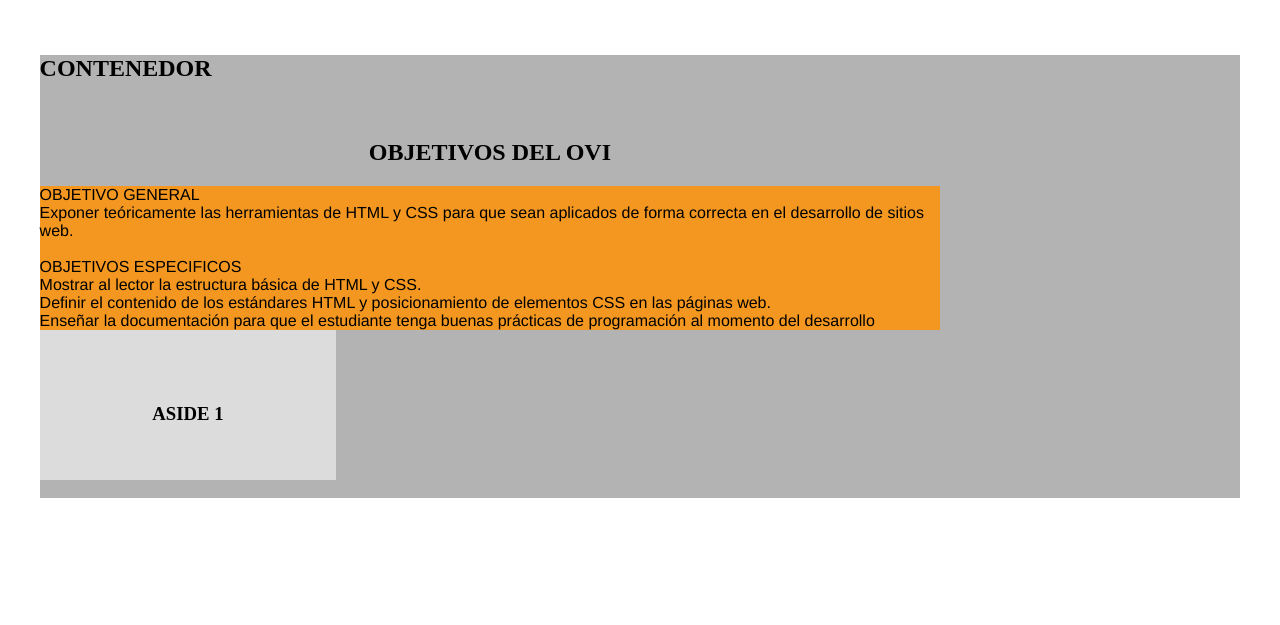
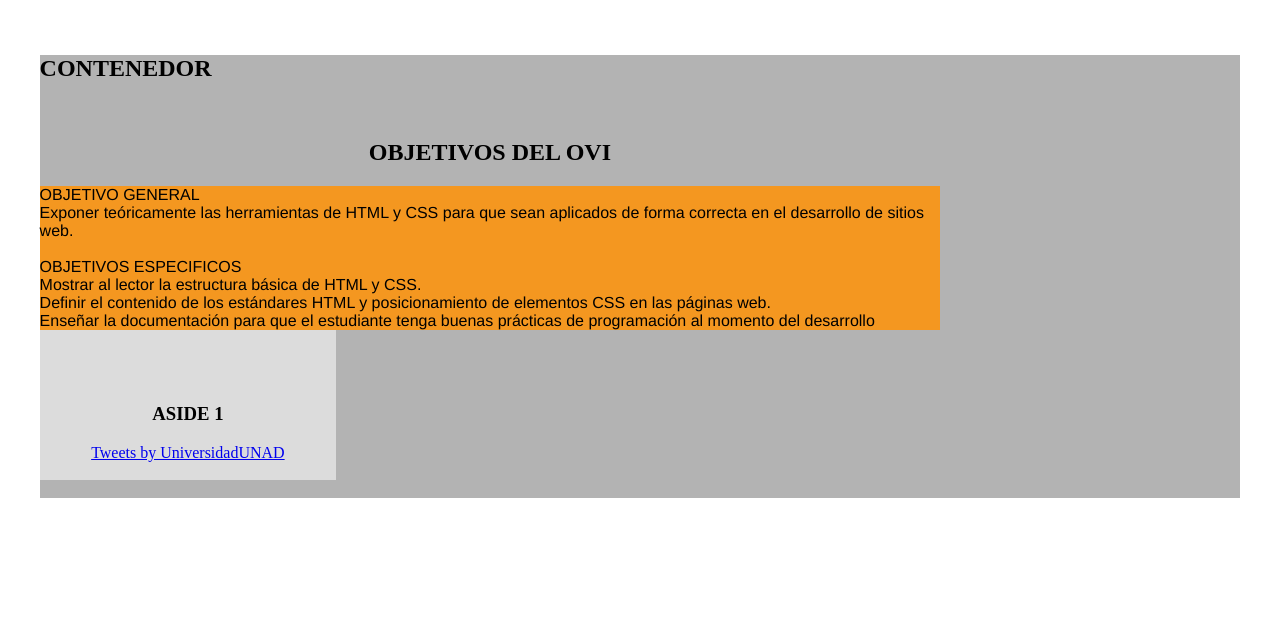
Before and after one commit to harvey6412/OviGrupo78, a plain HTML site: page Pagina1.html in a window 1280 px wide. Shown: the part 175-800 px from the top of the page. Drawn offline with Linux system fonts and the light colour scheme.

Commit message:
Version 1.1
Twiter Unad. 23-10-19

```diff
--- a/Pagina1.html
+++ b/Pagina1.html
@@ -44,6 +44,7 @@
         <aside>
             <br><br><br>
             <h3>ASIDE 1</h3>
+            <a width="300" height="200" class="twitter-timeline" href="https://twitter.com/UniversidadUNAD?ref_src=twsrc%5Etfw">Tweets by UniversidadUNAD</a> <script async src="https://platform.twitter.com/widgets.js" charset="utf-8"></script>
             <br><br>
         </aside>
         <BR></BR>
```
